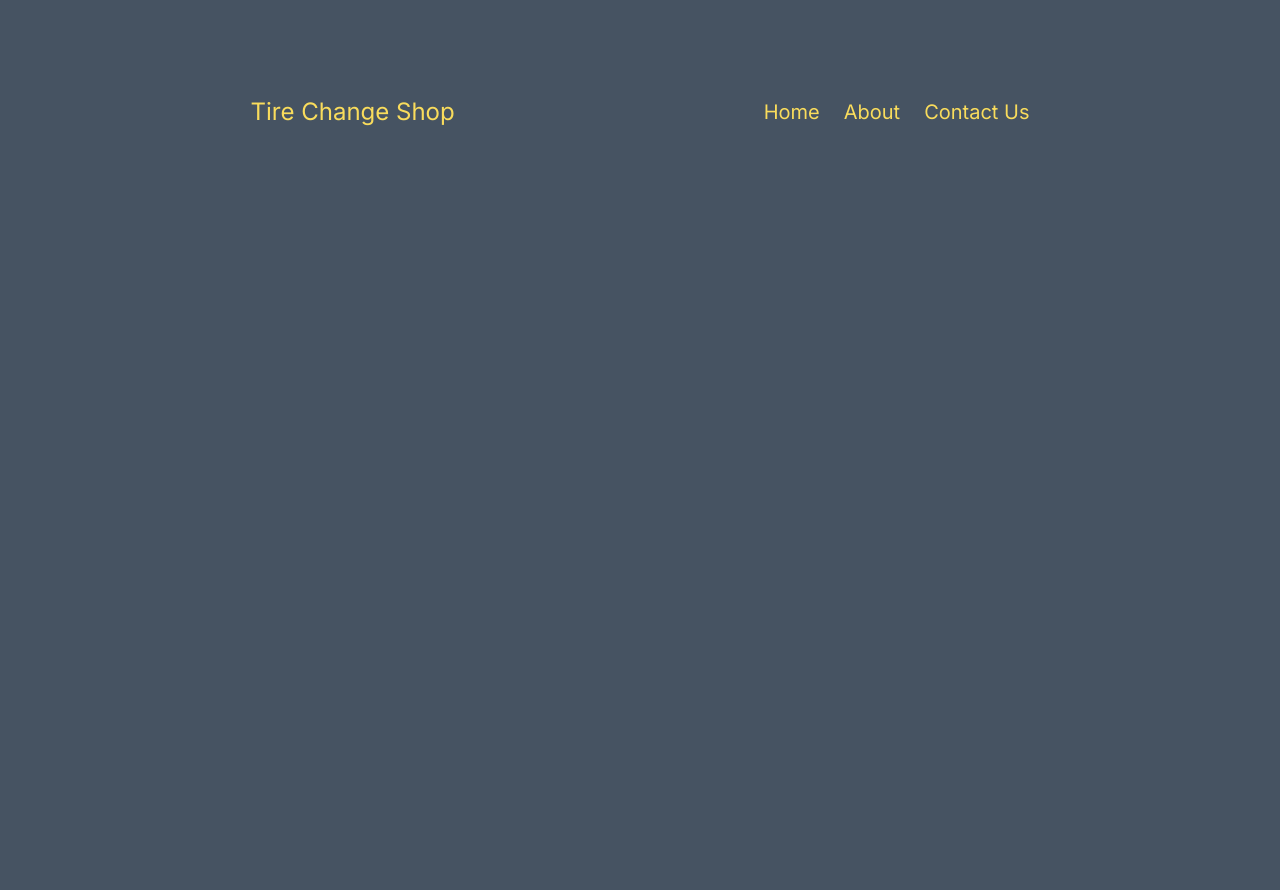
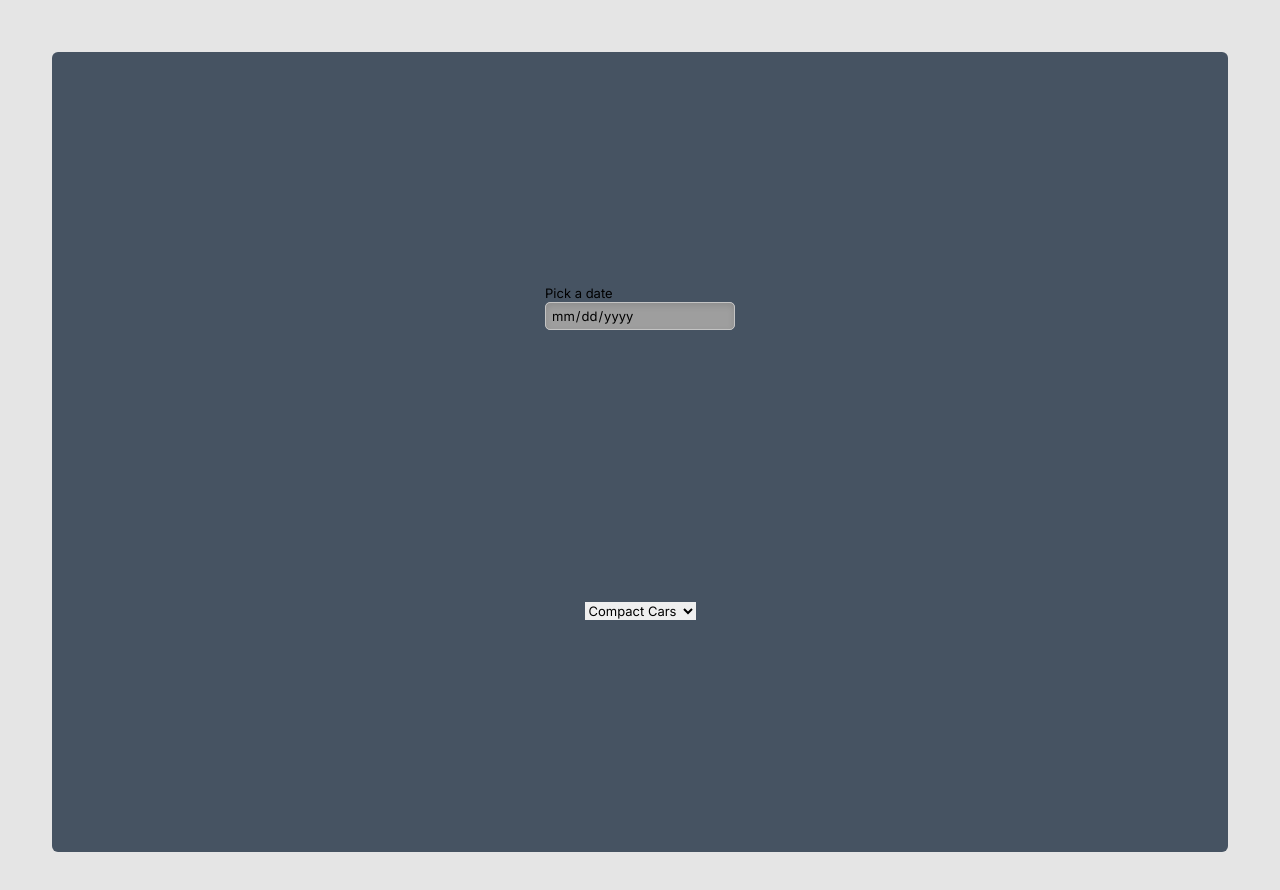
Before and after one commit to pearcebasmanm/ConUHacks-VIII, a Next.js app in the folder tire-change-shop/: page / in a window 1280 px wide. Shown: the top 890 px of the page. Before the commit the page ends 800 px from the top, so only its background shows below. Built offline with nearby package versions, Linux system fonts and the light colour scheme; grey boxes are pictures that could not be loaded.

Commit message:
second edit

```diff
--- a/tire-change-shop/app/globals.css
+++ b/tire-change-shop/app/globals.css
@@ -33,3 +33,31 @@ body {
     text-wrap: balance;
   }
 } */
+
+[type="date"] {
+  background:#fff url(https://cdn1.iconfinder.com/data/icons/cc_mono_icon_set/blacks/16x16/calendar_2.png)  97% 50% no-repeat ;
+}
+[type="date"]::-webkit-inner-spin-button {
+  display: none;
+}
+[type="date"]::-webkit-calendar-picker-indicator {
+  opacity: 0;
+}
+
+/* custom styles */
+body {
+  padding: 4em;
+  background: #e5e5e5;
+  font: 13px/1.4 Geneva, 'Lucida Sans', 'Lucida Grande', 'Lucida Sans Unicode', Verdana, sans-serif;
+}
+label {
+  display: block;
+}
+input {
+  border: 1px solid #c4c4c4;
+  border-radius: 5px;
+  background-color: #fff;
+  padding: 3px 5px;
+  box-shadow: inset 0 3px 6px rgba(0,0,0,0.1);
+  width: 190px;
+}
--- a/tire-change-shop/app/layout.tsx
+++ b/tire-change-shop/app/layout.tsx
@@ -5,7 +5,7 @@ import "./globals.css";
 const inter = Inter({ subsets: ["latin"] });
 
 export const metadata: Metadata = {
-  title: "Create Next App",
+  title: "Tire Change Shop",
   description: "Generated by create next app",
 };
 
--- a/tire-change-shop/app/page.tsx
+++ b/tire-change-shop/app/page.tsx
@@ -1,115 +1,14 @@
+"use client"
 // import Image from "next/image";
 import Link from "next/link";
+import { useState } from 'react';
 
 export default function Home() {
+
   return (
-    <main className="flex min-h-screen flex-col items-center justify-between p-24 text-[#F9DC5C]">
-      {/* <div className="z-10 max-w-5xl w-full items-center justify-between font-mono text-sm lg:flex">
-        <p className="fixed left-0 top-0 flex w-full justify-center border-b border-gray-300 bg-gradient-to-b from-zinc-200 pb-6 pt-8 backdrop-blur-2xl dark:border-neutral-800 dark:bg-zinc-800/30 dark:from-inherit lg:static lg:w-auto  lg:rounded-xl lg:border lg:bg-gray-200 lg:p-4 lg:dark:bg-zinc-800/30">
-          Get started by editing&nbsp;
-          <code className="font-mono font-bold">app/page.tsx</code>
-        </p>
-        <div className="fixed bottom-0 left-0 flex h-48 w-full items-end justify-center bg-gradient-to-t from-white via-white dark:from-black dark:via-black lg:static lg:h-auto lg:w-auto lg:bg-none">
-          <a
-            className="pointer-events-none flex place-items-center gap-2 p-8 lg:pointer-events-auto lg:p-0"
-            href="https://vercel.com?utm_source=create-next-app&utm_medium=appdir-template&utm_campaign=create-next-app"
-            target="_blank"
-            rel="noopener noreferrer"
-          >
-            By{" "}
-            <Image
-              src="/vercel.svg"
-              alt="Vercel Logo"
-              className="dark:invert"
-              width={100}
-              height={24}
-              priority
-            />
-          </a>
-        </div>
-      </div>
-
-      <div className="relative flex place-items-center before:absolute before:h-[300px] before:w-full sm:before:w-[480px] before:-translate-x-1/2 before:rounded-full before:bg-gradient-radial before:from-white before:to-transparent before:blur-2xl before:content-[''] after:absolute after:-z-20 after:h-[180px] after:w-full sm:after:w-[240px] after:translate-x-1/3 after:bg-gradient-conic after:from-sky-200 after:via-blue-200 after:blur-2xl after:content-[''] before:dark:bg-gradient-to-br before:dark:from-transparent before:dark:to-blue-700 before:dark:opacity-10 after:dark:from-sky-900 after:dark:via-[#0141ff] after:dark:opacity-40 before:lg:h-[360px] z-[-1]">
-        <Image
-          className="relative dark:drop-shadow-[0_0_0.3rem_#ffffff70] dark:invert"
-          src="/next.svg"
-          alt="Next.js Logo"
-          width={180}
-          height={37}
-          priority
-        />
-      </div>
-
-      <div className="mb-32 grid text-center lg:max-w-5xl lg:w-full lg:mb-0 lg:grid-cols-4 lg:text-left">
-        <a
-          href="https://nextjs.org/docs?utm_source=create-next-app&utm_medium=appdir-template&utm_campaign=create-next-app"
-          className="group rounded-lg border border-transparent px-5 py-4 transition-colors hover:border-gray-300 hover:bg-gray-100 hover:dark:border-neutral-700 hover:dark:bg-neutral-800/30"
-          target="_blank"
-          rel="noopener noreferrer"
-        >
-          <h2 className={`mb-3 text-2xl font-semibold`}>
-            Docs{" "}
-            <span className="inline-block transition-transform group-hover:translate-x-1 motion-reduce:transform-none">
-              -&gt;
-            </span>
-          </h2>
-          <p className={`m-0 max-w-[30ch] text-sm opacity-50`}>
-            Find in-depth information about Next.js features and API.
-          </p>
-        </a>
-
-        <a
-          href="https://nextjs.org/learn?utm_source=create-next-app&utm_medium=appdir-template-tw&utm_campaign=create-next-app"
-          className="group rounded-lg border border-transparent px-5 py-4 transition-colors hover:border-gray-300 hover:bg-gray-100 hover:dark:border-neutral-700 hover:dark:bg-neutral-800/30"
-          target="_blank"
-          rel="noopener noreferrer"
-        >
-          <h2 className={`mb-3 text-2xl font-semibold`}>
-            Learn{" "}
-            <span className="inline-block transition-transform group-hover:translate-x-1 motion-reduce:transform-none">
-              -&gt;
-            </span>
-          </h2>
-          <p className={`m-0 max-w-[30ch] text-sm opacity-50`}>
-            Learn about Next.js in an interactive course with&nbsp;quizzes!
-          </p>
-        </a>
-
-        <a
-          href="https://vercel.com/templates?framework=next.js&utm_source=create-next-app&utm_medium=appdir-template&utm_campaign=create-next-app"
-          className="group rounded-lg border border-transparent px-5 py-4 transition-colors hover:border-gray-300 hover:bg-gray-100 hover:dark:border-neutral-700 hover:dark:bg-neutral-800/30"
-          target="_blank"
-          rel="noopener noreferrer"
-        >
-          <h2 className={`mb-3 text-2xl font-semibold`}>
-            Templates{" "}
-            <span className="inline-block transition-transform group-hover:translate-x-1 motion-reduce:transform-none">
-              -&gt;
-            </span>
-          </h2>
-          <p className={`m-0 max-w-[30ch] text-sm opacity-50`}>
-            Explore starter templates for Next.js.
-          </p>
-        </a>
-
-        <a
-          href="https://vercel.com/new?utm_source=create-next-app&utm_medium=appdir-template&utm_campaign=create-next-app"
-          className="group rounded-lg border border-transparent px-5 py-4 transition-colors hover:border-gray-300 hover:bg-gray-100 hover:dark:border-neutral-700 hover:dark:bg-neutral-800/30"
-          target="_blank"
-          rel="noopener noreferrer"
-        >
-          <h2 className={`mb-3 text-2xl font-semibold`}>
-            Deploy{" "}
-            <span className="inline-block transition-transform group-hover:translate-x-1 motion-reduce:transform-none">
-              -&gt;
-            </span>
-          </h2>
-          <p className={`m-0 max-w-[30ch] text-sm opacity-50 text-balance`}>
-            Instantly deploy your Next.js site to a shareable URL with Vercel.
-          </p>
-        </a>
-      </div> */}
-      <div className="w-full flex justify-around">
+    // text-[#F9DC5C]
+    <main className="flex min-h-screen flex-col items-center justify-around p-24 rounded-md bg-[#465362]">
+      {/* <div className="w-full flex justify-around">
         <h2 className="text-2xl">
           Tire Change Shop
         </h2>
@@ -125,6 +24,29 @@ export default function Home() {
           </h3>
         </div>
       </div>
+      <div className="w-full flex justify-around">
+        active: shadow-[0_2px_#f5d453] active: translate-y-[3px] *
+        <button className="bg-[#ffd639] hover:bg-[#ffdf5e] shadow-[0_5px_#ffdf60] hover:shadow-[#f3da78] active:shadow-[0_2px_#ffdf60] active:translate-y-[3px] text-black p-2 rounded-xl">Gold</button>
+        <button className="bg-[#ffd639] hover:bg-[#ffdf5e] shadow-[0_5px_#ffdf60] hover:shadow-[#f3da78] active:shadow-[0_2px_#ffdf60] active:translate-y-[3px] text-black p-2 rounded-xl">Gold</button>
+        <button className="bg-[#ffd639] hover:bg-[#ffdf5e] shadow-[0_5px_#ffdf60] hover:shadow-[#f3da78] active:shadow-[0_2px_#ffdf60] active:translate-y-[3px] text-black p-2 rounded-xl">Gold</button>
+      </div> */}
+      {/* <table>
+        <thead>
+
+        </thead>
+      </table> */}
+      <div>
+        <h1>Pick a date</h1>
+        <label htmlFor="dateofbirth"></label>
+        <input type="date" name="date" id="dateofbirth"></input>
+      </div>
+      <select>
+        <option value="CompactCars">Compact Cars</option>
+        <option value="MediumCars">Medium Cars</option>
+        <option value="FullSizeCars">Full Size Cars</option>
+        <option value="Class1_Trucks">Class 1 Trucks</option>
+        <option value="Class2_Trucks">Class 2 Trucks</option>
+      </select>
     </main>
   );
 }
```
